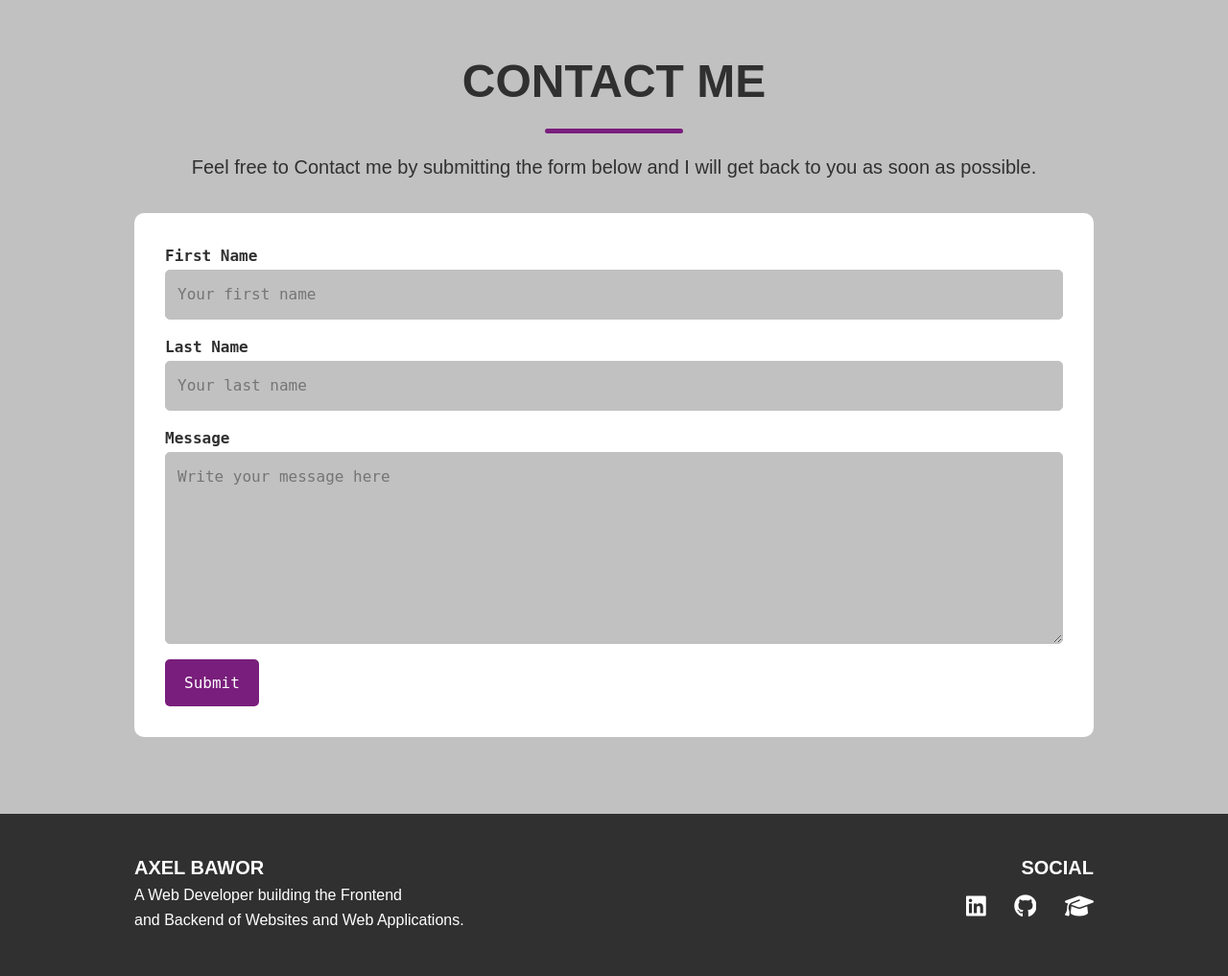
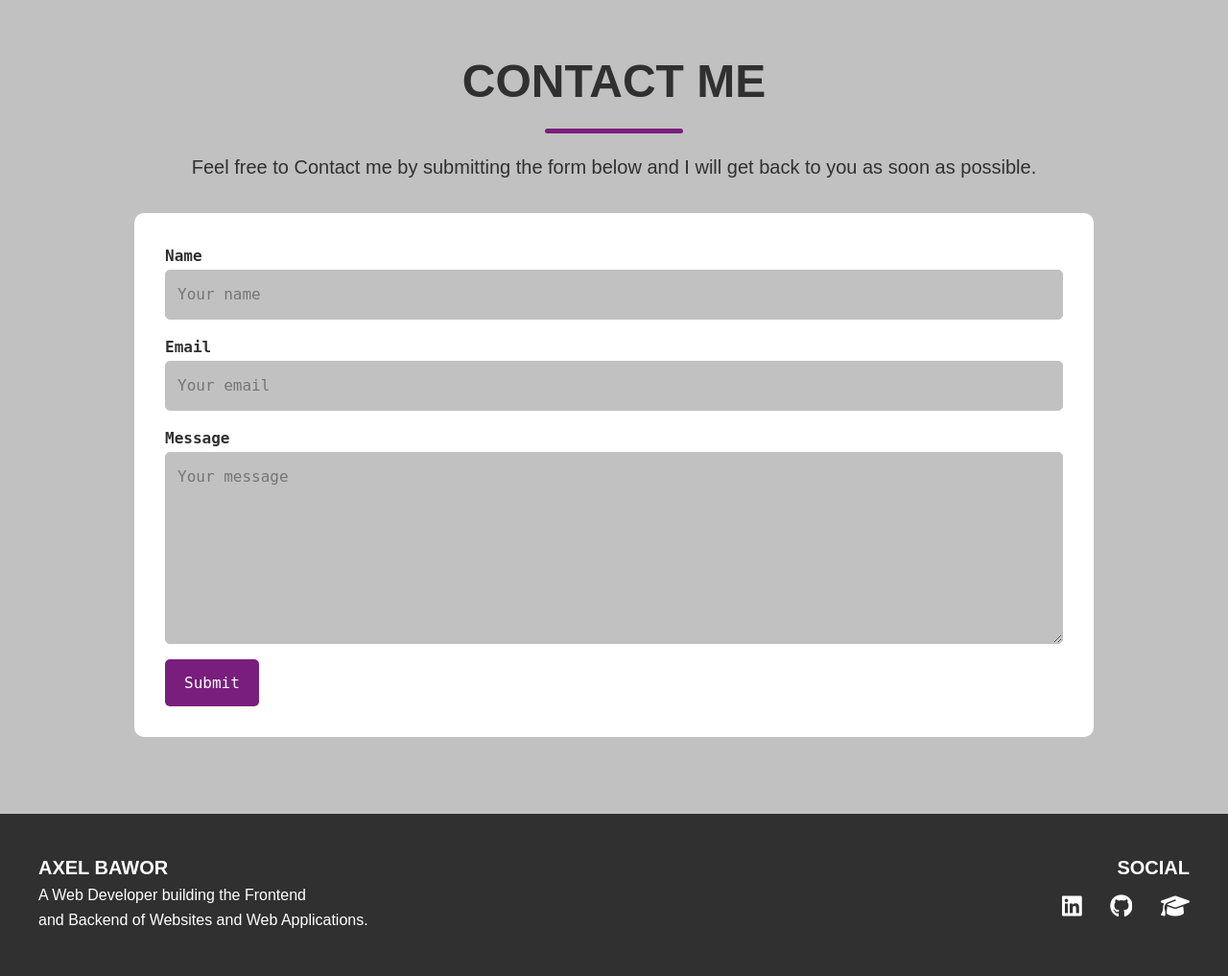
Before and after one commit to abawor/django_portfolio_website, a Django app: page / in a window 1280 px wide. Shown: the part 3130-4147 px from the top of the page at 96% size. Run offline with Django 3.2, Linux system fonts and the light colour scheme; some libraries are stand-ins or nearby versions.

Commit message:
Fixed alignment of project items and footer

```diff
--- a/blog/static/css/base.css
+++ b/blog/static/css/base.css
@@ -264,6 +264,7 @@ section {
     margin-bottom: 0.6em;
     font-size: var(--fs-h2);
     font-weight: var(--fw-bold);
+    text-align: left;
 }
 
 .skills-list {
@@ -271,6 +272,7 @@ section {
     padding: 0;
     display: flex;
     flex-wrap: wrap;
+    flex-grow: inherit;
     gap: 1em;
 }
 
@@ -293,7 +295,7 @@ section {
 .portfolio_items {
     display: grid;
     grid-template-columns: 1fr 1fr;
-    width: 90%;
+    width: 100%;
     gap: 5em;
     margin: 5em auto;
 }
@@ -301,6 +303,12 @@ section {
 @media (max-width: 800px) {
     .portfolio_items {
         grid-template-columns: 1fr;
+    }
+}
+
+@media (max-width: 1560px) {
+    .portfolio_items {
+        width: 90%;
     }
 }
 
@@ -422,15 +430,17 @@ input[type=text], select, textarea {
 .footer_container {
     display: flex;
     justify-content: space-between;
-    max-width: 1000px;
+    padding: 2em 0;
     margin: auto;
-    padding: 2em 0;
+    max-width: 1400px;
 }
 
-@media (max-width: 1064px) {
-    .footer_container {
-        margin: auto 2em;
-    }
+.footer_desc {
+    margin-left: 2em;
+}
+
+.footer_social {
+    margin-right: 2em;
 }
 
 .footer_my_name,
--- a/blog/templates/webapp/base.html
+++ b/blog/templates/webapp/base.html
@@ -54,7 +54,7 @@
       <div class="container">
         <div class="section_title">ABOUT ME</div>
         <div class="section_subtitle about-me-desc">
-          Here you will find more information about me, what I do, and my current skills
+          Here you will find more information about me, what I do and my current skills
           mostly in terms of programming and technology.
         </div>
         <div class="about-me-columns">
@@ -158,14 +158,14 @@
         </div>
         <div class="contact_form_container">
           <form class="contact_form">
-            <label for="fname">First Name</label>
-            <input type="text" id="fname" name="firstname" placeholder="Your first name">
+            <label for="name"> Name</label>
+            <input type="text" id="name" name="name" placeholder="Your name">
 
-            <label for="lname">Last Name</label>
-            <input type="text" id="lname" name="lastname" placeholder="Your last name">
+            <label for="email">Email</label>
+            <input type="text" id="email" name="email" placeholder="Your email">
 
             <label for="message">Message</label>
-            <textarea id="message" name="message" placeholder="Write your message here" style="height:200px"></textarea>
+            <textarea id="message" name="message" placeholder="Your message" style="height:200px"></textarea>
 
             <input type="submit" value="Submit" class="submit_message">
 
@@ -184,9 +184,8 @@
             AXEL BAWOR
           </div>
           <div class="footer_my_profile">
-            A Web Developer building the
-            Frontend<br> and Backend
-            of Websites and Web Applications.
+            A Web Developer building the Frontend<br>
+            and Backend of Websites and Web Applications.
           </div>
         </div>
         <div class="footer_social">
```
